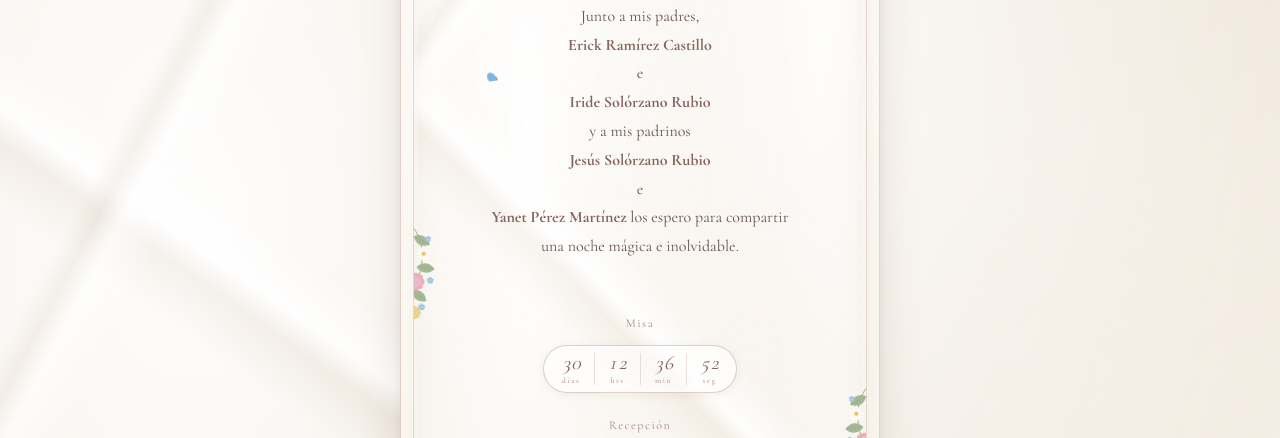
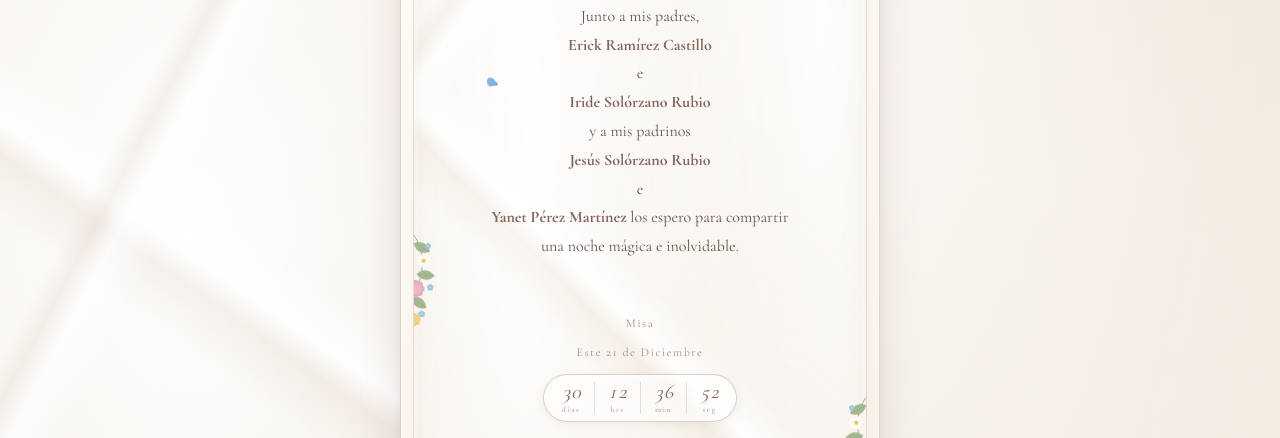
Before and after one commit to Alan200800/MisXV-Invitacion, a plain HTML site: page index.html in a window 1280 px wide. Both pictures are taken after a click on the button "Abrir invitación". Shown: the part 362-800 px from the top of the page. Drawn offline with nearby package versions, Linux system fonts and the light colour scheme.

Commit message:
Update event date in index.html

```diff
--- a/index.html
+++ b/index.html
@@ -243,7 +243,7 @@
                     <div class="evento-horario reveal">
 
                         <p class="fecha">Misa </p>
-
+                        <p class="fecha">Este 21 de Diciembre </p>
                         <div id="contador-misa" class="contador-sitio"></div>
 
                     </div>
```
